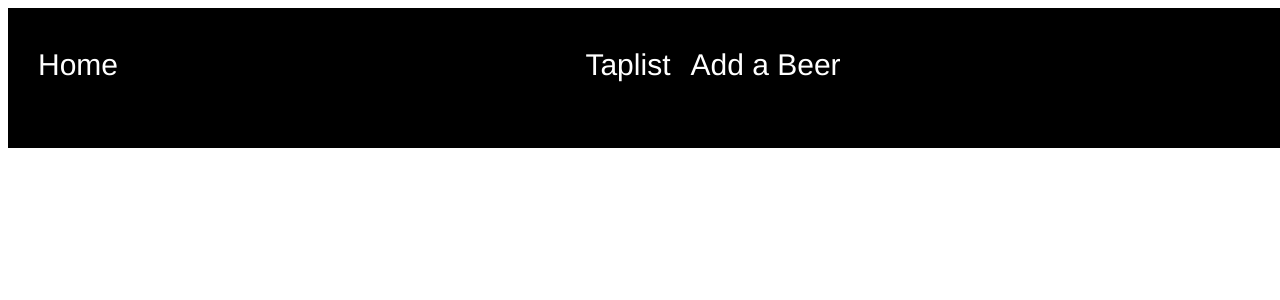
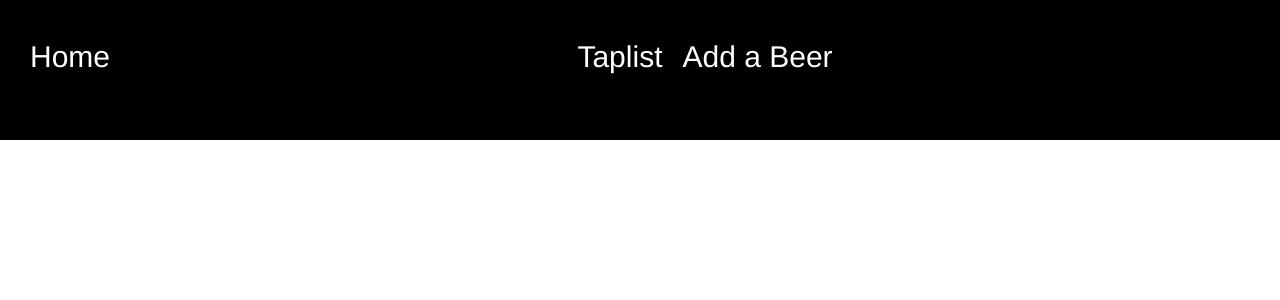
Before and after one commit to Saul-Ordonez/taproom_code_review, a React (Create React App) app: page /#/ in a window 1280 px wide. Shown: the top 300 px of the page. Built offline with nearby package versions, Linux system fonts and the light colour scheme.

Commit message:
fix navbar margining

```diff
--- /dev/null
+++ b/package 2.json
@@ -0,0 +1,5 @@
+{
+  "name": "taproom",
+  "version": "0.1.0",
+  "private": true
+}
--- a/src/components/Home.jsx
+++ b/src/components/Home.jsx
@@ -3,9 +3,13 @@ import NavBar from './NavBar.jsx';
 
 function Home() {
 
+  const homePageStyling = {
+  }
+
   return (
     <div>
     <NavBar/>
+    <p style={homePageStyling}>Here is the homepage for the taproom.</p>
     </div>
   );
 }
--- a/src/components/NavBar.css
+++ b/src/components/NavBar.css
@@ -8,3 +8,8 @@
   color: white;
   text-decoration: none;
 }
+
+body {
+  margin-top: -16px;
+  margin-left: 0;
+}
--- a/src/components/Taplist.jsx
+++ b/src/components/Taplist.jsx
@@ -1,10 +1,12 @@
 import React from 'react';
 import './Taplist.css';
+import NavBar from './NavBar.jsx';
 
 function Taplist() {
 
   return (
     <div>
+    <NavBar/>
     </div>
   )
 }
```
